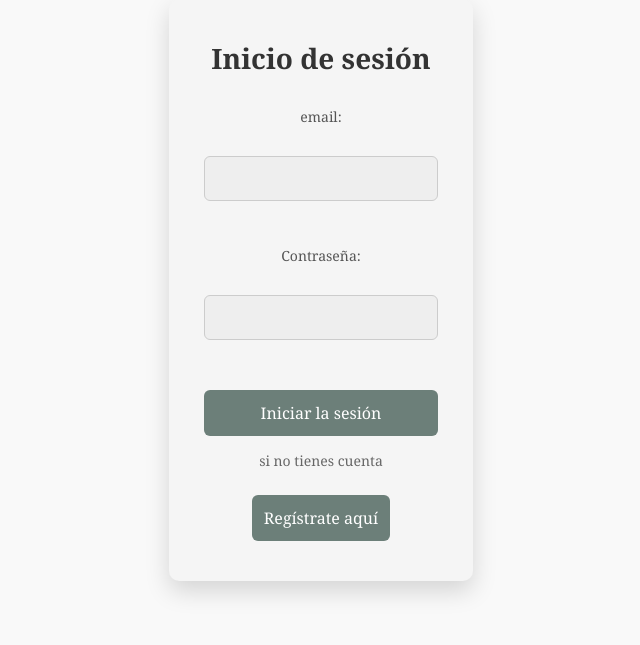
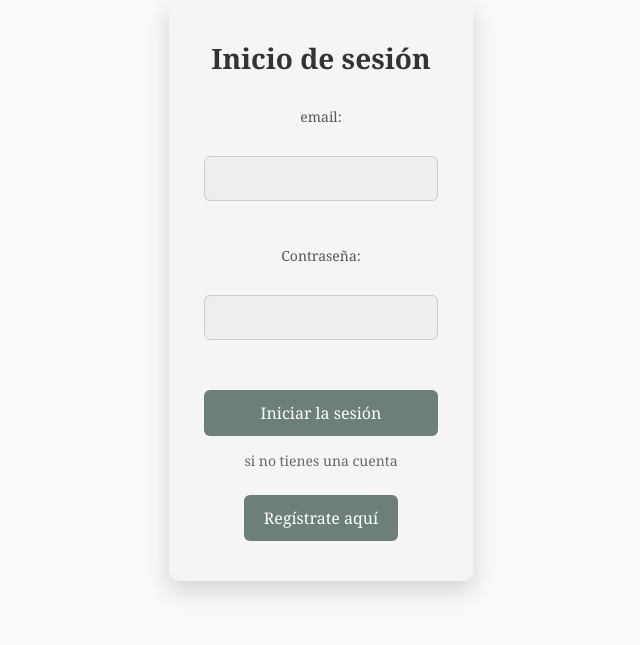
Before and after one commit to dt6368864-a11y/LIBRERIA-PERSONAL, a Django app: page /login/ in a window 1280 px wide. Shown: the part 110-755 px from the top of the page, without its empty margins (319-959 px from the left). Run offline with Django 5.2, Linux system fonts and the light colour scheme.

Commit message:
Cambio en un texto

```diff
--- a/pagina_web/templates/login.html
+++ b/pagina_web/templates/login.html
@@ -28,7 +28,7 @@
             <button type="submit">Iniciar la sesión</button>
         </form>
         <form action="{% url 'registro' %}" method="POST">
-            <p>si no tienes cuenta</p>
+            <p>si no tienes una cuenta</p>
             {% csrf_token %}
             <button type="submit">Regístrate aquí</button>
         </form>
```
